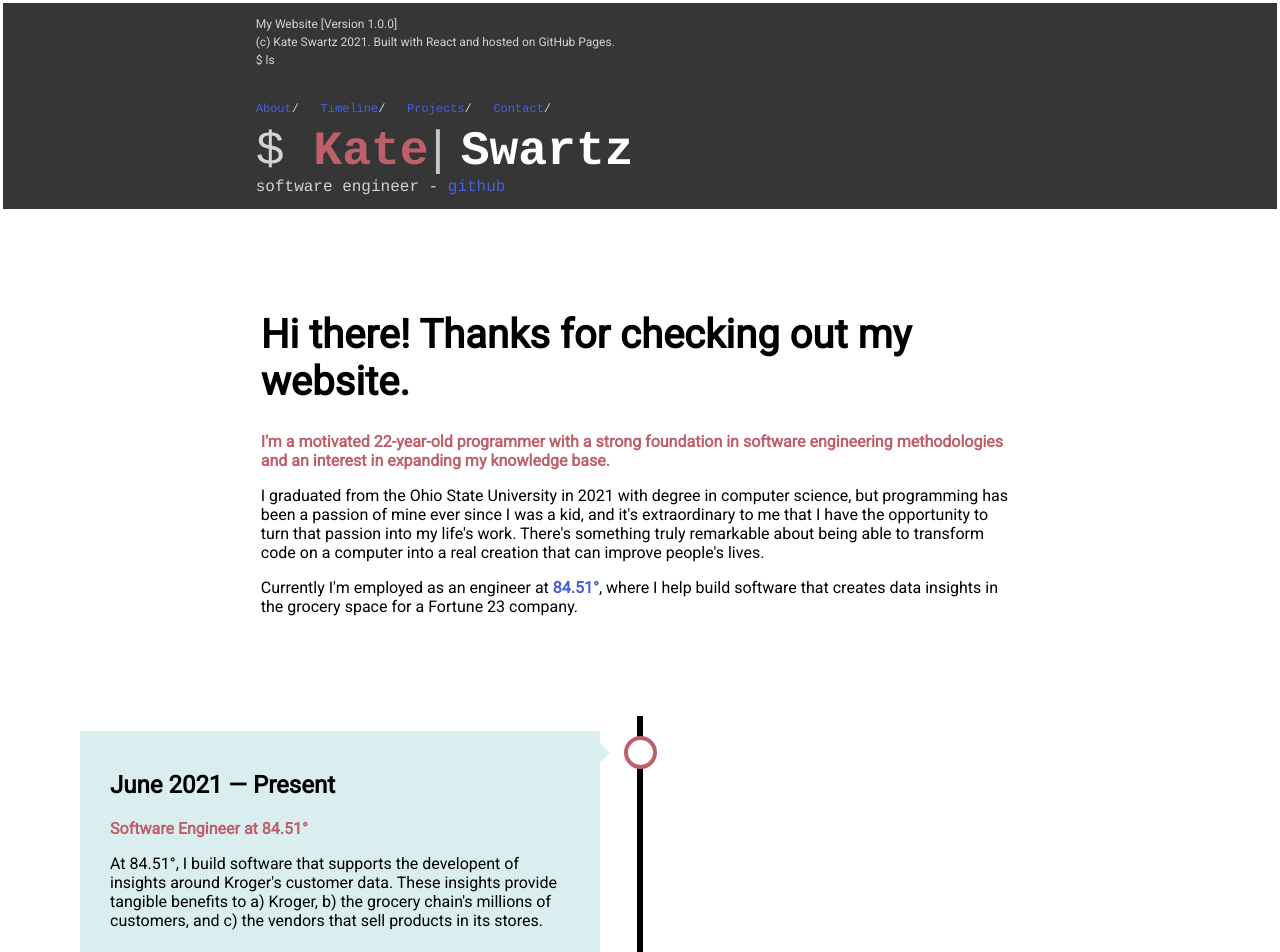
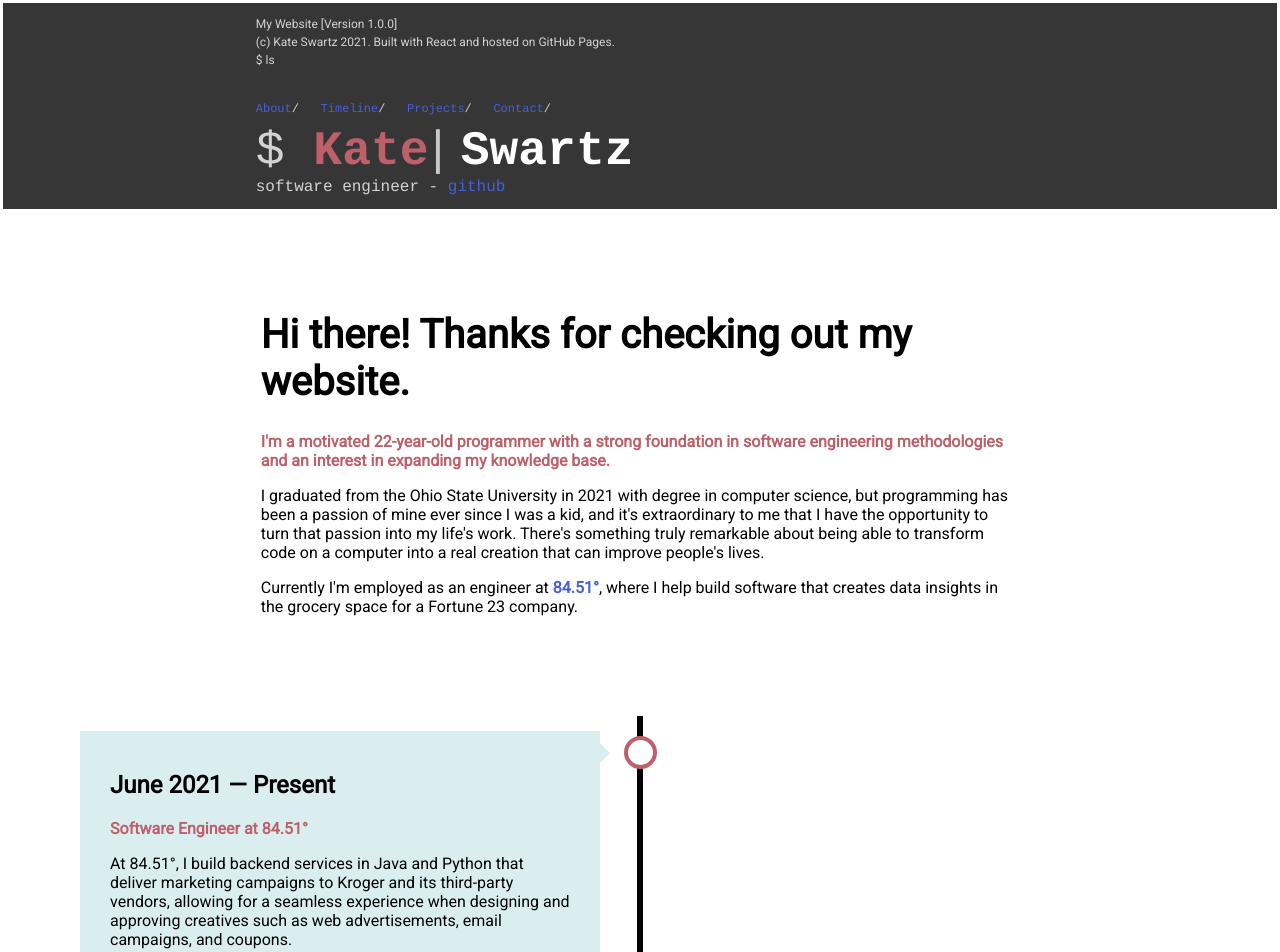
Before and after one commit to kate-swartz/personalsite, a React (Create React App) app: page / in a window 1280 px wide. Shown: the top 952 px of the page. Built offline with nearby package versions, Linux system fonts and the light colour scheme.

Commit message:
update job description

```diff
--- a/src/Timeline.js
+++ b/src/Timeline.js
@@ -9,10 +9,10 @@ class Timeline extends Component {
           <div class="content">
             <h2>June 2021 — Present</h2>
             <p><b>Software Engineer at 84.51°</b></p>
-            <p>At 84.51°, I build software that supports the developent of insights
-            around Kroger's customer data. These insights provide tangible  benefits to a) Kroger,
-            b) the grocery chain's millions of customers, and c) the vendors that sell products
-            in its stores.</p>
+            <p>At 84.51°, I build backend services in Java and Python that
+            deliver marketing campaigns to Kroger and its third-party vendors,
+            allowing for a seamless experience when designing and approving
+            creatives such as web advertisements, email campaigns, and coupons.</p>
           </div>
         </div>
         <div class="container right">
```
